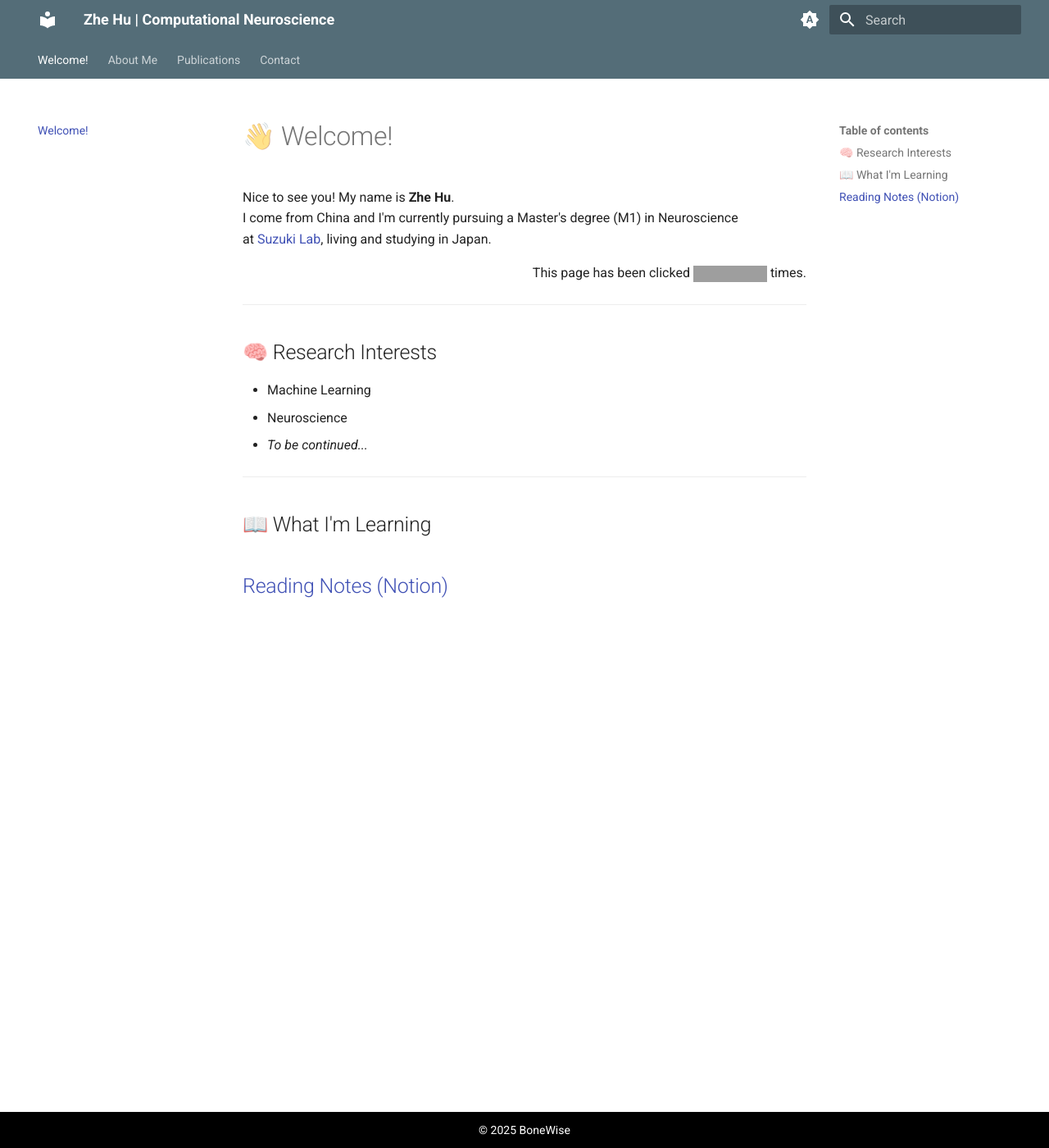
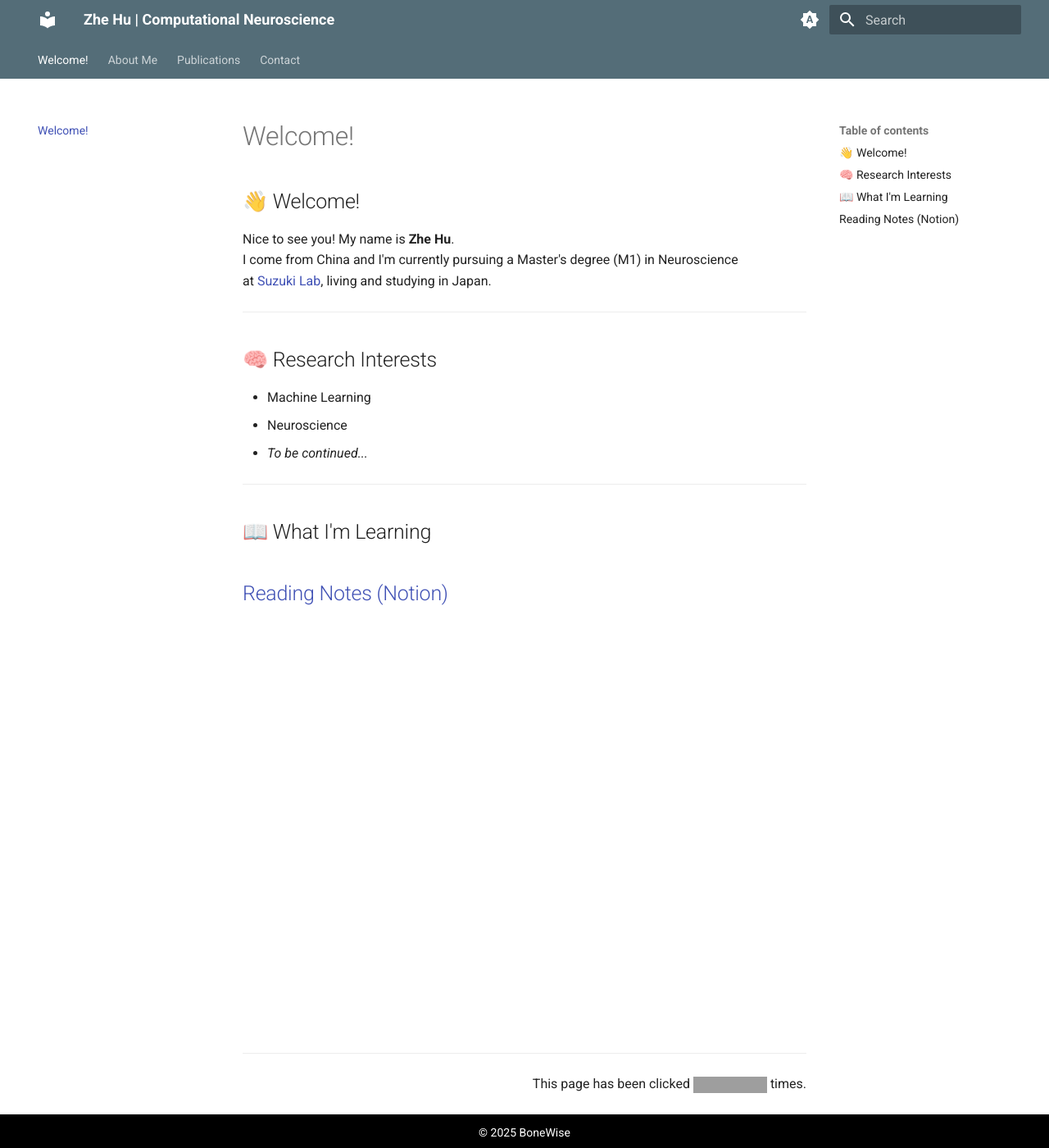
Before and after one commit to BoneWise/ZheHu, an MkDocs documentation site: the page built from docs/index.md, in a window 1280 px wide and 1400 px high. Shown: the whole window at 82% size. Built offline with MkDocs 1.6.1 and Material for MkDocs 9.7.7, drawn with Linux system fonts in a browser that asks for light colours; grey boxes are pictures that could not be loaded.

Commit message:
Update index.md

```diff
--- a/docs/index.md
+++ b/docs/index.md
@@ -1,16 +1,11 @@
-# 👋 Welcome!
+## 👋 Welcome!
 
 
 Nice to see you! My name is **Zhe Hu**.
 I come from China and I'm currently pursuing a Master's degree (M1) in Neuroscience
 at <a href="https://sites.google.com/view/szklab" target="_blank" rel="noopener noreferrer">Suzuki Lab</a>, living and studying in Japan.
 
-<div style="text-align: right;">
-  This page has been clicked
-  <a href="https://hits.sh/huzhe3566.com/" style="text-decoration: none;">
-    <img alt="Hits" src="https://hits.sh/huzhe3566.com.svg" style="vertical-align: middle;">
-  </a> times.
-</div>
+
 
 
 ---
@@ -26,3 +21,12 @@ at <a href="https://sites.google.com/view/szklab" target="_blank" rel="noopener
 
 <a href="https://www.notion.so/210b53648e9180d9816df03c3f8055f7?v=210b53648e9180d19a9d000ca3071a3f&source=copy_link" target="_blank" rel="noopener noreferrer">Reading Notes (Notion)</a>
 ---
+<br><br><br><br><br><br><br><br><br><br><br><br><br><br><br><br><br><br><br>
+<hr style="margin-top: 40px;">
+
+<div style="text-align: right;">
+  This page has been clicked
+  <a href="https://hits.sh/huzhe3566.com/" style="text-decoration: none;">
+    <img alt="Hits" src="https://hits.sh/huzhe3566.com.svg" style="vertical-align: middle;">
+  </a> times.
+</div>
```
